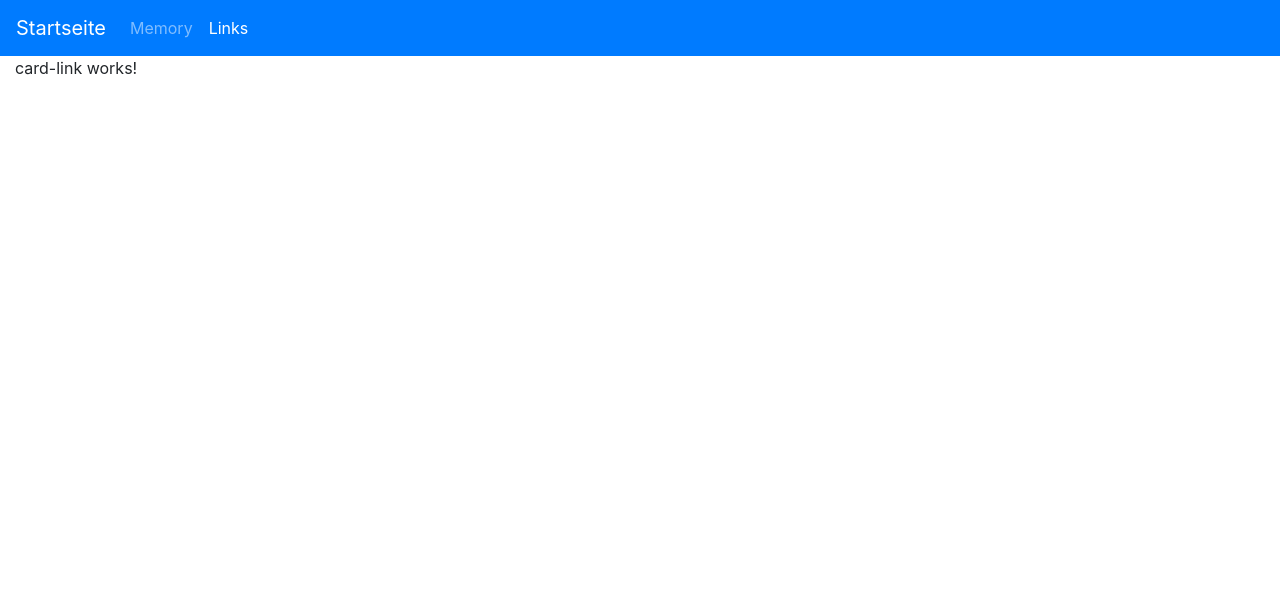
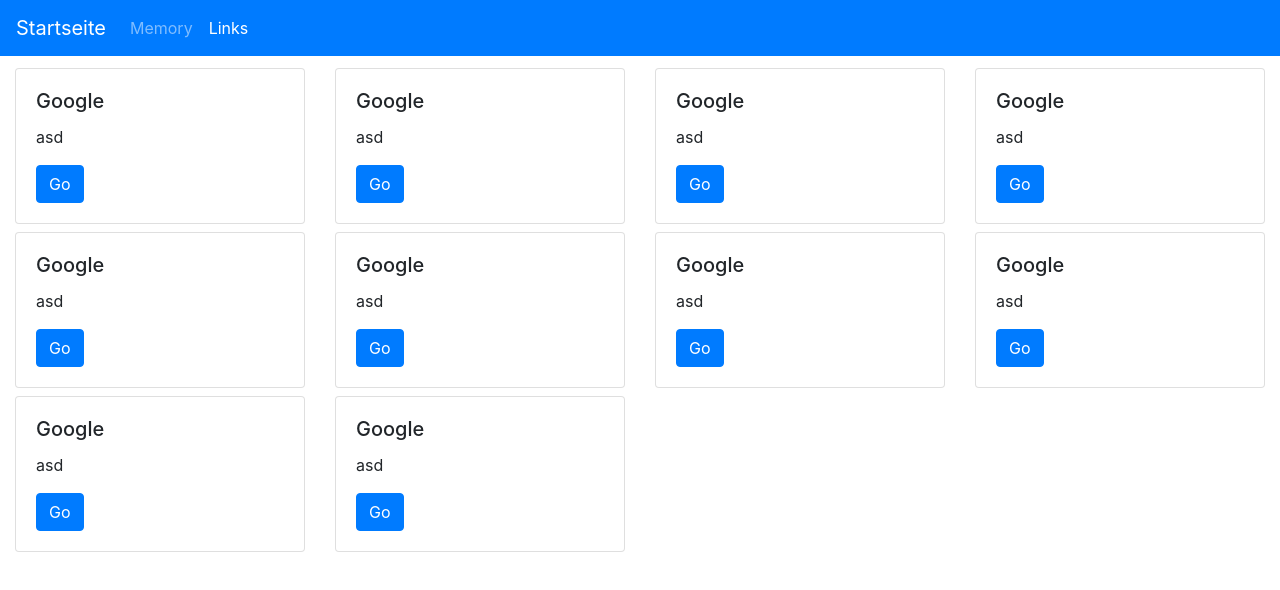
Before and after one commit to hechtag/ng-startseite, an Angular app: page /cards in a window 1280 px wide. Shown: the top 590 px of the page. Built offline with nearby package versions, Linux system fonts and the light colour scheme.

Commit message:
added cards

```diff
--- a/src/app/card-link/card-link.component.html
+++ b/src/app/card-link/card-link.component.html
@@ -1 +1,5 @@
-<p>card-link works!</p>
+<div class="row mt-2">
+    <div class="col-sm-6 col-md-4 col-xl-3" *ngFor="let card of cards">
+        <app-card [card]="card"></app-card>
+    </div>
+</div>
--- a/src/app/card-link/card-link.component.ts
+++ b/src/app/card-link/card-link.component.ts
@@ -1,4 +1,5 @@
 import { Component, OnInit } from '@angular/core';
+import { Card } from './shared/card';
 
 @Component({
   selector: 'app-card-link',
@@ -8,6 +9,18 @@
 export class CardLinkComponent implements OnInit {
 
   constructor() { }
+  cards: Card[] = [
+    { title: "Google", url: 'http://www.google.com', text: 'asd' },
+    { title: "Google", url: 'http://www.google.com', text: 'asd' },
+    { title: "Google", url: 'http://www.google.com', text: 'asd' },
+    { title: "Google", url: 'http://www.google.com', text: 'asd' },
+    { title: "Google", url: 'http://www.google.com', text: 'asd' },
+    { title: "Google", url: 'http://www.google.com', text: 'asd' },
+    { title: "Google", url: 'http://www.google.com', text: 'asd' },
+    { title: "Google", url: 'http://www.google.com', text: 'asd' },
+    { title: "Google", url: 'http://www.google.com', text: 'asd' },
+    { title: "Google", url: 'http://www.google.com', text: 'asd' },
+  ];
 
   ngOnInit() {
   }
--- a/src/app/card-link/card-link.module.ts
+++ b/src/app/card-link/card-link.module.ts
@@ -1,11 +1,12 @@
 import { NgModule } from '@angular/core';
 import { CommonModule } from '@angular/common';
 import { CardLinkComponent } from './card-link.component';
+import { CardComponent } from './card/card.component';
 
 
 
 @NgModule({
-  declarations: [CardLinkComponent],
+  declarations: [CardLinkComponent, CardComponent],
   imports: [
     CommonModule
   ]
--- /dev/null
+++ b/src/app/card-link/card/card.component.html
@@ -0,0 +1,9 @@
+<div class="card mt-1 mb-1">
+    <div class="card-body">
+        <h5 class="card-title">{{card?.title}}</h5>
+        <p class="card-text" *ngIf="card?.text">
+            {{card?.text}}
+        </p>
+        <a href="{{card?.url}}" class="btn btn-primary">Go</a>
+    </div>
+</div>
--- /dev/null
+++ b/src/app/card-link/card/card.component.ts
@@ -0,0 +1,16 @@
+import { Component, OnInit, Input } from '@angular/core';
+import { Card } from '../shared/card';
+
+@Component({
+  selector: 'app-card',
+  templateUrl: './card.component.html',
+  styleUrls: ['./card.component.scss']
+})
+export class CardComponent implements OnInit {
+  @Input() card: Card;
+  constructor() { }
+
+  ngOnInit() {
+  }
+
+}
--- /dev/null
+++ b/src/app/card-link/shared/card.ts
@@ -0,0 +1,5 @@
+export interface Card {
+    url: string;
+    title: string;
+    text: string;
+}
```
Also changed, not shown: src/app/card-link/card/card.component.scss (added), 2 other files (tests, documents, lock files or other folders).
